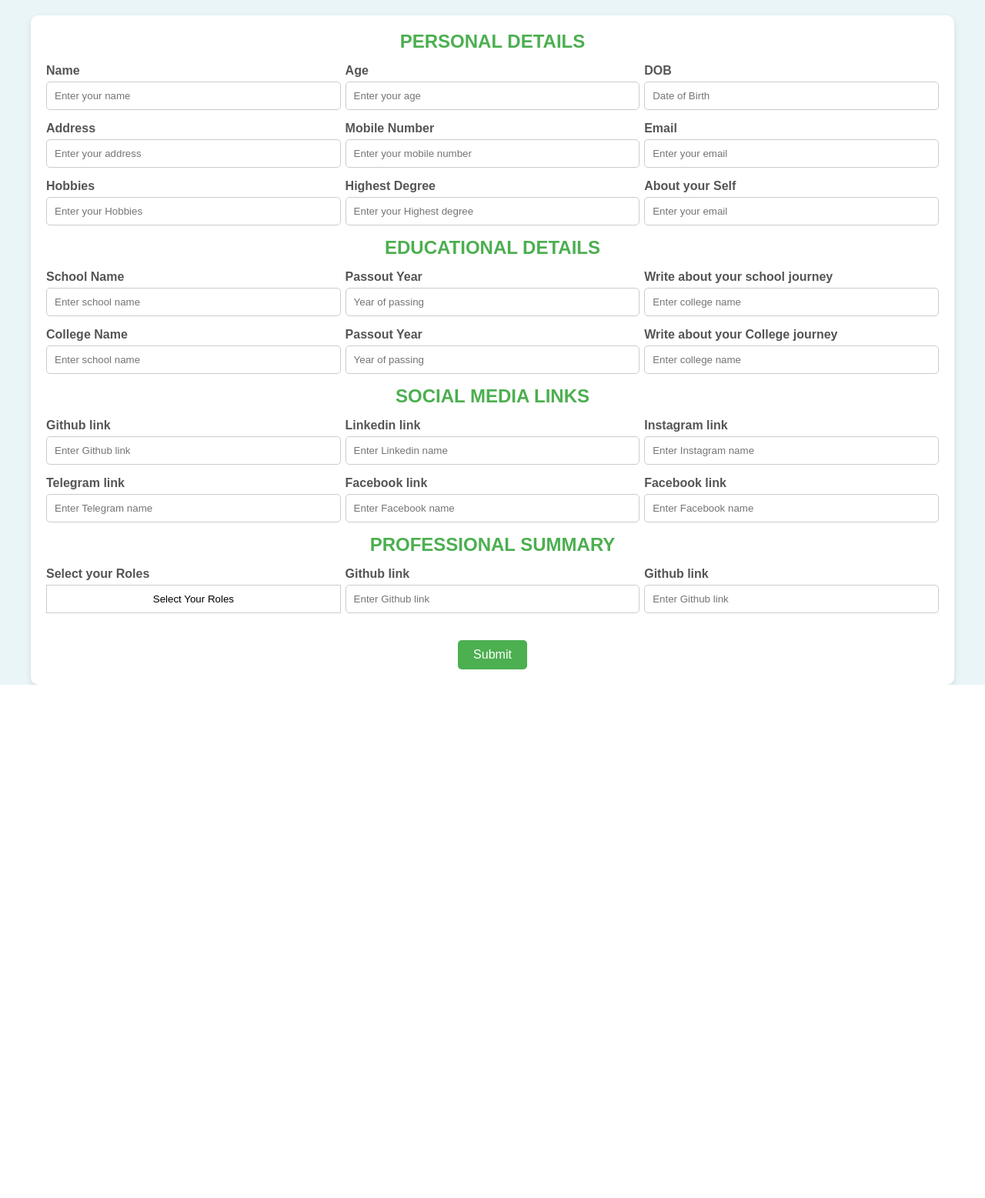
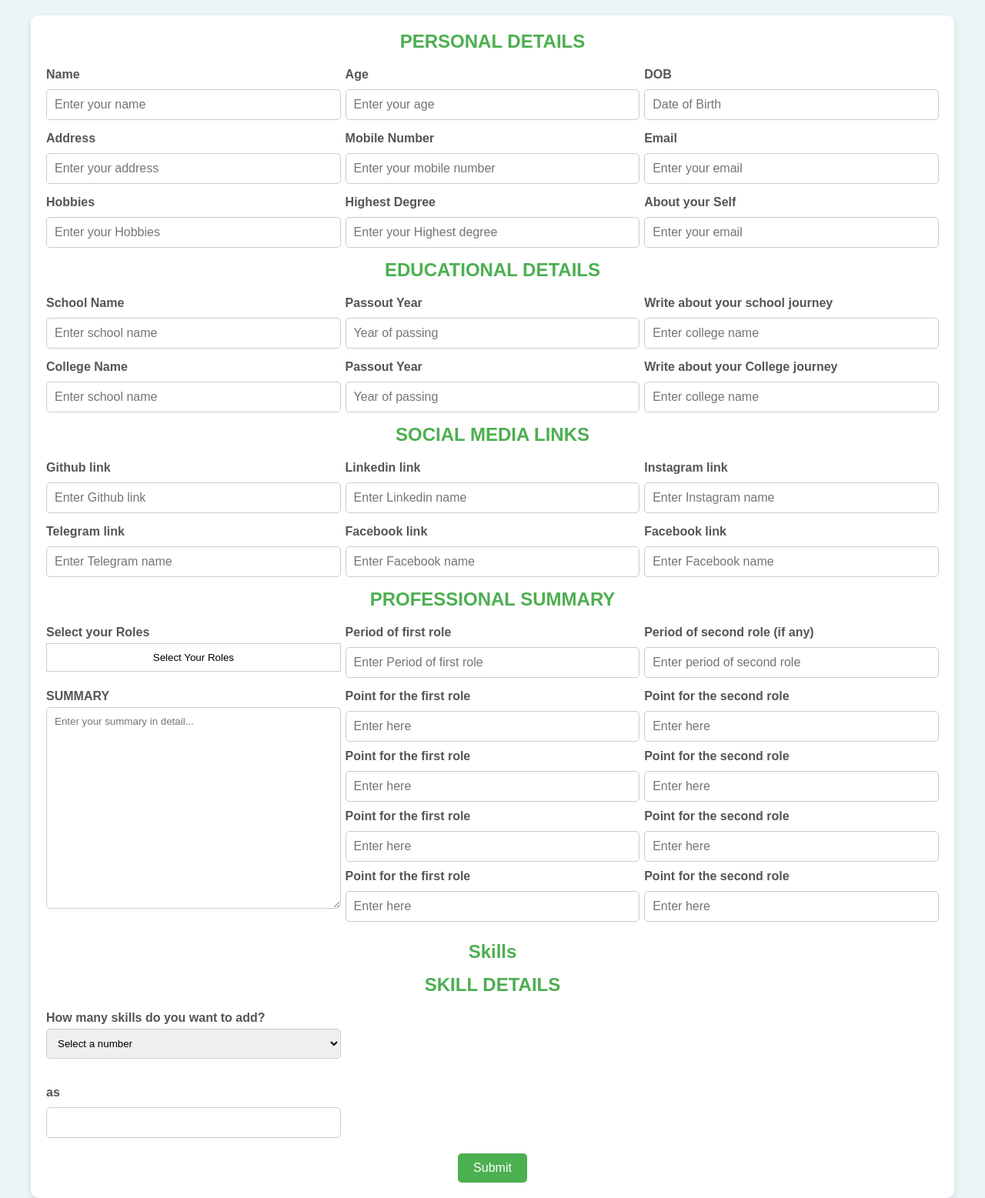
Before and after one commit to fahadazeez1/PortDjango, a Django app: page / in a window 1280 px wide. Shown: the part 41-1598 px from the top of the page at 77% size. Before the commit the page ends 931 px from the top, so only its background shows below. Run offline with Django 5.2, Linux system fonts and the light colour scheme.

Commit message:
skills section is not complete yet..

```diff
--- /dev/null
+++ b/portDjango/myapp/static/css/styles.css
@@ -0,0 +1,232 @@
+* {
+    box-sizing: border-box;
+    margin: 0;
+    padding: 0;
+    font-family: Arial, sans-serif;
+}
+
+body {
+    display: flex;
+    flex-direction: column;
+    min-height: 100vh;
+    background-color: #e9f5f7;
+    color: #333;
+
+}
+
+/* Static Navbar */
+nav {
+    background-color: #4caf50;
+    padding: 10px;
+    position: sticky;
+    top: 0;
+    z-index: 1000;
+}
+
+nav ul {
+    list-style: none;
+    display: flex;
+    justify-content: space-around;
+}
+
+nav ul li {
+    font-size: 18px;
+}
+
+nav ul li a {
+    text-decoration: none;
+    color: white;
+    font-weight: bold;
+}
+
+nav ul li a:hover {
+    color: #ffd700;
+}
+
+.papa{
+    height: 120%;
+    /* width: 1900px; */
+    display: flex;
+    justify-content: center;
+    align-items: center;
+}
+/* Container for the form */
+.container {
+    width: 95%;
+    max-width: 1200px;
+    background-color: #ffffff;
+    padding: 20px;
+    border-radius: 10px;
+    box-shadow: 0 4px 8px rgba(0, 0, 0, 0.1);
+    margin-top: 20px;
+    height: 120%;
+
+}
+
+h2 {
+    text-align: center;
+    margin-bottom: 15px;
+    color: #4caf50;
+    font-weight: bold;
+}
+
+.form-section {
+    display: flex;
+    flex-wrap: wrap;
+    justify-content: space-between;
+}
+
+.form-group {
+    width: 33%;
+    margin-bottom: 15px;
+}
+
+.form-group label {
+    font-weight: bold;
+    color: #555;
+    display: block;
+    margin-bottom: 5px;
+}
+
+.form-group input  , .form-group textarea {
+    width: 100%;
+    padding: 10px;
+    border: 1px solid #ccc;
+    border-radius: 5px;
+    transition: border-color 0.3s;
+}
+.form-group select{
+      width: 100%;
+    padding: 10px;
+    border: 1px solid #ccc;
+    border-radius: 5px;
+    transition: border-color 0.3s;
+}
+.form-group checkbox{
+      width: 100%;
+    padding: 10px;
+    border: 1px solid #ccc;
+    border-radius: 5px;
+    transition: border-color 0.3s;
+}
+.form-group input:focus {
+    border-color: #4caf50;
+    outline: none;
+}
+
+.form-group input[type="email"] {
+    color: #4caf50;
+}
+
+@media (max-width: 768px) {
+    .form-group {
+        width: 50%;
+    }
+}
+@media (max-width: 600px) {
+    .form-group {
+        width: 100%;
+    }
+}
+
+
+
+
+
+
+
+
+
+
+
+.dropdown {
+    position: relative;
+    width: 100;
+}
+.dropdown-button {
+    width: 100%;
+    padding: 10px;
+    border: 1px solid #ccc;
+    background-color: #fff;
+    cursor: pointer;
+}
+.dropdown:hover .dropdown-options {
+    display: block;
+}
+.dropdown-options {
+    position: absolute;
+    width: 100%;
+    background: #fff;
+    border: 1px solid #ccc;
+    display: none;
+    max-height: 200px;
+    overflow-y: auto;
+    z-index: 1000;
+}
+.dropdown-options label {
+    display: flex;
+    align-items: center;
+    padding: 8px;
+    gap: 10px; /* Space between checkbox and text */
+    cursor: pointer;
+}
+.dropdown-options input[type="checkbox"] {
+    width: 16px;
+    height: 16px;
+}
+.dropdown-options label:hover {
+    background-color: #f0f0f0;
+}
+
+
+.button-container {
+    text-align: center;
+    margin-top: 20px;
+}
+
+.submit-button {
+    background-color: #4caf50;
+    color: white;
+    padding: 10px 20px;
+    border: none;
+    border-radius: 5px;
+    font-size: 16px;
+    cursor: pointer;
+}
+
+/* Optional hover effect for button */
+.submit-button:hover {
+    background-color: #45a049;
+}
+
+
+.grp label , .grp input , .summ label , .summ input {
+margin-bottom: 10px;
+
+}
+/* Container for skill inputs */
+/* Style for each skill input pair (name and level) */
+/* Style for the skill section form groups */
+.form-section {
+    margin-top: 20px;
+}
+
+.form-group {
+    margin-bottom: 15px;
+}
+
+/* Style for input fields */
+.form-group input {
+    padding: 10px;
+    font-size: 16px;
+    border: 1px solid #ccc;
+    border-radius: 5px;
+    width: 100%;
+    margin-top: 5px;
+}
+
+.form-group label {
+    font-weight: bold;
+    display: block;
+    margin-bottom: 5px;
+}
--- a/portDjango/myapp/templates/index.html
+++ b/portDjango/myapp/templates/index.html
@@ -4,210 +4,12 @@
     <meta charset="UTF-8">
     <meta name="viewport" content="width=device-width, initial-scale=1.0">
     <title>Responsive Form</title>
+    <link rel="stylesheet" href="static/css/styles.css">
     <!-- <link rel="stylesheet" href="../styles.css"> -->
-    <style>
-        * {
-    box-sizing: border-box;
-    margin: 0;
-    padding: 0;
-    font-family: Arial, sans-serif;
-}
-
-body {
-    display: flex;
-    flex-direction: column;
-    min-height: 100vh;
-    background-color: #e9f5f7;
-    color: #333;
-
-}
-
-/* Static Navbar */
-nav {
-    background-color: #4caf50;
-    padding: 10px;
-    position: sticky;
-    top: 0;
-    z-index: 1000;
-}
-
-nav ul {
-    list-style: none;
-    display: flex;
-    justify-content: space-around;
-}
-
-nav ul li {
-    font-size: 18px;
-}
-
-nav ul li a {
-    text-decoration: none;
-    color: white;
-    font-weight: bold;
-}
-
-nav ul li a:hover {
-    color: #ffd700;
-}
-
-.papa{
-    height: 120%;
-    /* width: 1900px; */
-    display: flex;
-    justify-content: center;
-    align-items: center;
-}
-/* Container for the form */
-.container {
-    width: 95%;
-    max-width: 1200px;
-    background-color: #ffffff;
-    padding: 20px;
-    border-radius: 10px;
-    box-shadow: 0 4px 8px rgba(0, 0, 0, 0.1);
-    margin-top: 20px;
-    height: 120%;
-
-}
-
-h2 {
-    text-align: center;
-    margin-bottom: 15px;
-    color: #4caf50;
-    font-weight: bold;
-}
-
-.form-section {
-    display: flex;
-    flex-wrap: wrap;
-    justify-content: space-between;
-}
-
-.form-group {
-    width: 33%;
-    margin-bottom: 15px;
-}
-
-.form-group label {
-    font-weight: bold;
-    color: #555;
-    display: block;
-    margin-bottom: 5px;
-}
-
-.form-group input {
-    width: 100%;
-    padding: 10px;
-    border: 1px solid #ccc;
-    border-radius: 5px;
-    transition: border-color 0.3s;
-}
-.form-group select{
-      width: 100%;
-    padding: 10px;
-    border: 1px solid #ccc;
-    border-radius: 5px;
-    transition: border-color 0.3s;
-}
-.form-group checkbox{
-      width: 100%;
-    padding: 10px;
-    border: 1px solid #ccc;
-    border-radius: 5px;
-    transition: border-color 0.3s;
-}
-.form-group input:focus {
-    border-color: #4caf50;
-    outline: none;
-}
-
-.form-group input[type="email"] {
-    color: #4caf50;
-}
-
-@media (max-width: 768px) {
-    .form-group {
-        width: 50%;
-    }
-}
-@media (max-width: 600px) {
-    .form-group {
-        width: 100%;
-    }
-}
+    <!-- <style>
 
 
-
-
-
-
-
-
-
-
-
-.dropdown {
-    position: relative;
-    width: 100;
-}
-.dropdown-button {
-    width: 100%;
-    padding: 10px;
-    border: 1px solid #ccc;
-    background-color: #fff;
-    cursor: pointer;
-}
-.dropdown:hover .dropdown-options {
-    display: block;
-}
-.dropdown-options {
-    position: absolute;
-    width: 100%;
-    background: #fff;
-    border: 1px solid #ccc;
-    display: none;
-    max-height: 200px;
-    overflow-y: auto;
-    z-index: 1000;
-}
-.dropdown-options label {
-    display: flex;
-    align-items: center;
-    padding: 8px;
-    gap: 10px; /* Space between checkbox and text */
-    cursor: pointer;
-}
-.dropdown-options input[type="checkbox"] {
-    width: 16px;
-    height: 16px;
-}
-.dropdown-options label:hover {
-    background-color: #f0f0f0;
-}
-
-
-.button-container {
-    text-align: center;
-    margin-top: 20px;
-}
-
-.submit-button {
-    background-color: #4caf50;
-    color: white;
-    padding: 10px 20px;
-    border: none;
-    border-radius: 5px;
-    font-size: 16px;
-    cursor: pointer;
-}
-
-/* Optional hover effect for button */
-.submit-button:hover {
-    background-color: #45a049;
-}
-
-    </style>
+    </style> -->
 </head>
 <body>
 
@@ -361,19 +163,108 @@ h2 {
 
 
                 <div class="form-group">
-                    <label>Github link</label>
-                    <input type="text" placeholder="Enter Github link" name="">
+                    <label>Period of first role</label>
+                    <input type="text" placeholder="Enter Period of first role" name="">
                 </div>
                 <div class="form-group">
-                    <label>Github link</label>
-                    <input type="text" placeholder="Enter Github link" name="">
+                    <label>Period of second role (if any)</label>
+                    <input type="text" placeholder="Enter period of second role" name="">
+                </div>
+                <div class="form-group summ">
+                    <label>SUMMARY</label>
+                    <textarea placeholder="Enter your summary in detail..." name="" rows="16"></textarea>
+
                 </div>
 
+                <div class="form-group grp">
+
+
+                    <!-- <div class="form-group"> -->
+                        <label>Point for the first role</label>
+                        <input type="text" placeholder="Enter here" name="">
+                    <!-- </div> -->
+
+                    <!-- <div class="form-group"> -->
+                        <label>Point for the first role</label>
+                        <input type="text" placeholder="Enter here" name="">
+                    <!-- <div class="form-group"> -->
+                        <label>Point for the first role</label>
+                        <input type="text" placeholder="Enter here" name="">
+                    <!-- <div class="form-group"> -->
+                      <label>  Point for the first role</label>
+                        <input type="text" placeholder="Enter here" name="">
+                    <!-- </div> -->
+
+                </div>
+                <div class="form-group grp">
+
+
+                    <!-- <div class="form-group"> -->
+                        <label>Point for the second role</label>
+                        <input type="text" placeholder="Enter here" name="">
+                    <!-- </div> -->
+
+                    <!-- <div class="form-group"> -->
+                        <label>Point for the second role</label>
+                        <input type="text" placeholder="Enter here" name="">
+                    <!-- <div class="form-group"> -->
+                        <label>Point for the second role</label>
+                        <input type="text" placeholder="Enter here" name="">
+                    <!-- <div class="form-group"> -->
+                        <label>Point for the second role</label>
+                        <input type="text" placeholder="Enter here" name="">
+                    <!-- </div> -->
+
+                </div>
 
 
             </div>
 
+<h2>Skills</h2>
+<!--
+<div class="form-section">
+    <div class="form-group">
+        <label>skill 1 name</label>
+        <input type="text" placeholder="Enter name" name="">
+    </div>
+    <div class="form-group">
+        <label>skill 1 level</label>
+        <input type="text" placeholder="Enter level" name="">
+    </div>
+<div class="form-group">
 
+    <label>Enter Skills name 1</label>
+    <input type="text" name="s1name">
+</div> -->
+<!-- Dropdown for selecting the number of skills -->
+<!-- Dropdown for selecting the number of skills -->
+<h2>SKILL DETAILS</h2>
+<div class="form-section">
+    <!-- Dropdown for selecting the number of skills -->
+    <div class="form-group">
+        <label for="skillCount">How many skills do you want to add?</label>
+        <select id="skillCount" name="skillCount" onchange="generateSkillFields()">
+            <option value="0">Select a number</option>
+            <option value="1">1</option>
+            <option value="2">2</option>
+            <option value="3">3</option>
+            <option value="4">4</option>
+            <option value="5">5</option>
+            <option value="6">6</option>
+            <option value="7">7</option>
+            <option value="8">8</option>
+        </select>
+    </div>
+</div>
+
+<!-- Container for dynamic skill inputs -->
+<div id="skillsInputs" class="form-section chch"></div>
+
+<div class="form-group">
+    <label for="">as</label>
+    <input type="text" name="" id="">
+</div>
+<!-- </div> -->
 
 
 
@@ -401,6 +292,62 @@ document.addEventListener('click', function (event) {
     dropdown.style.display = 'none';
 });
 
+
+// Function to generate skill input fields based on selected count
+// F// Function to generate skill input fields based on selected count
+function generateSkillFields() {
+    const skillCount = document.getElementById("skillCount").value;
+    const skillsContainer = document.getElementById("skillsInputs");
+
+    // Clear previous fields
+    skillsContainer.innerHTML = '';
+
+    // Generate fields based on the selected count
+    if (skillCount > 0) {
+        for (let i = 1; i <= skillCount; i++) {
+            // Create a section for skill name and skill level
+            const skillSection = document.createElement('div');
+            skillSection.classList.add('form-section');
+
+            // Skill Name Input
+            const skillNameDiv = document.createElement('div');
+            skillNameDiv.classList.add('form-group');
+            const skillNameLabel = document.createElement('label');
+            skillNameLabel.textContent = `Skill ${i} Name`;
+            const skillNameInput = document.createElement('input');
+            skillNameInput.type = 'text';
+            skillNameInput.name = `skill${i}Name`;
+            skillNameInput.placeholder = `Enter Skill ${i} Name`;
+
+            skillNameDiv.appendChild(skillNameLabel);
+            skillNameDiv.appendChild(skillNameInput);
+
+            // Skill Level Input
+            const skillLevelDiv = document.createElement('div');
+            skillLevelDiv.classList.add('form-group');
+            const skillLevelLabel = document.createElement('label');
+            skillLevelLabel.textContent = `Skill ${i} Level`;
+            const skillLevelInput = document.createElement('input');
+            skillLevelInput.type = 'text';
+            skillLevelInput.name = `skill${i}Level`;
+            skillLevelInput.placeholder = `Enter Skill ${i} Level`;
+
+            skillLevelDiv.appendChild(skillLevelLabel);
+            skillLevelDiv.appendChild(skillLevelInput);
+
+            // Append both skill name and skill level divs to the skill section
+            skillSection.appendChild(skillNameDiv);
+            skillSection.appendChild(skillLevelDiv);
+
+            // Append the skill section to the container
+            skillsContainer.appendChild(skillSection);
+        }
+    }
+}
+
+
+
+
 </script>
 </body>
 </html>
```
Also changed, not shown: portDjango/myapp/templates/style.css (added, +38 -0 lines), portDjango/myapp/templates/thx.html (+2 -39 lines), portDjango/myapp/static/images/2024-11-15 (1).png (renamed from portDjango/myapp/templates/static/images/2024-11-15 (1).png), portDjango/myapp/static/images/2024-11-15 (2).png (renamed from portDjango/myapp/templates/static/images/2024-11-15 (2).png), portDjango/myapp/static/images/2024-11-15.png (renamed from portDjango/myapp/templates/static/images/2024-11-15.png), portDjango/myapp/static/styles.css (renamed from portDjango/myapp/templates/static/styles.css), portDjango/myapp/templates/styles.css (added).
